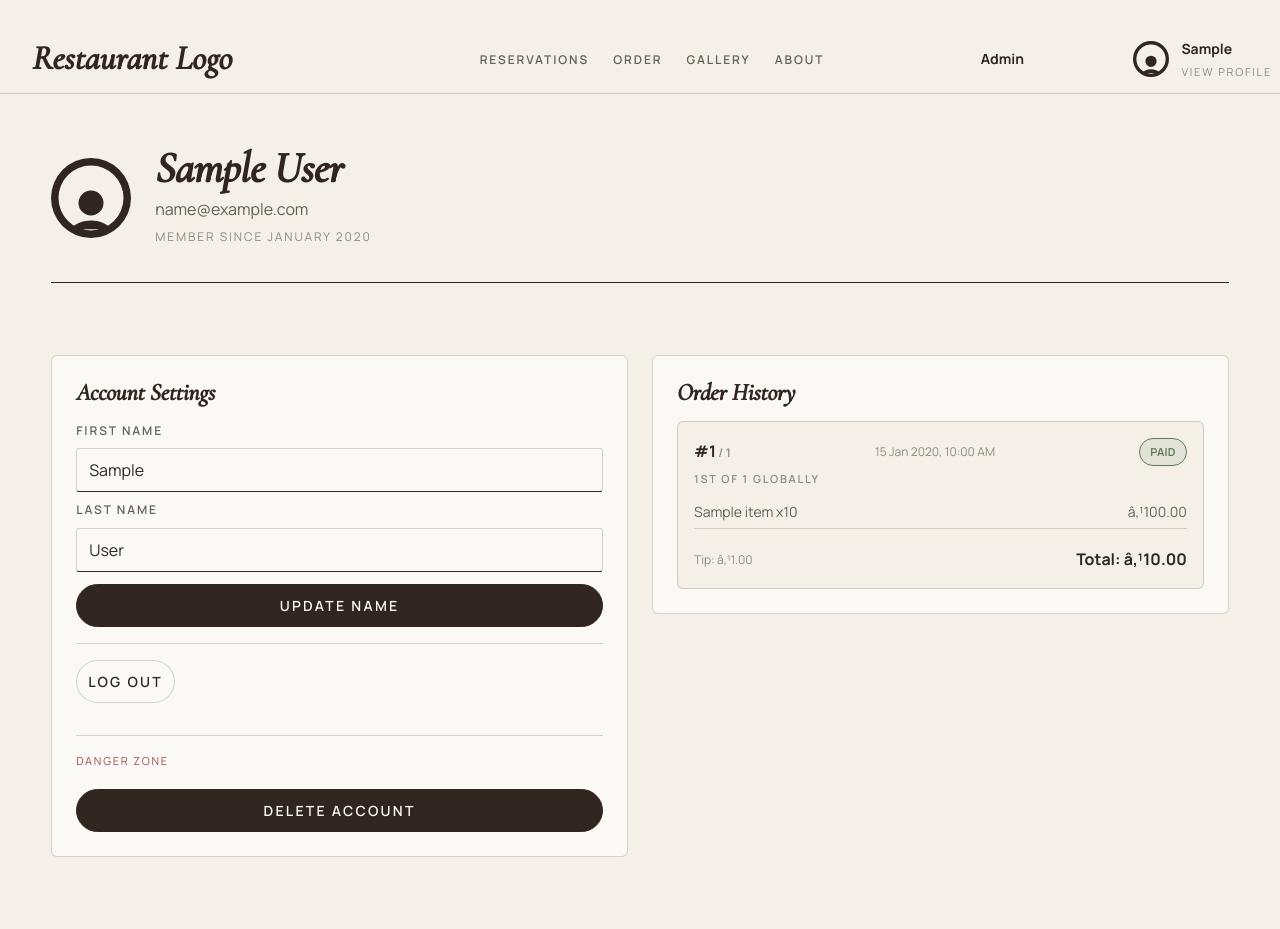
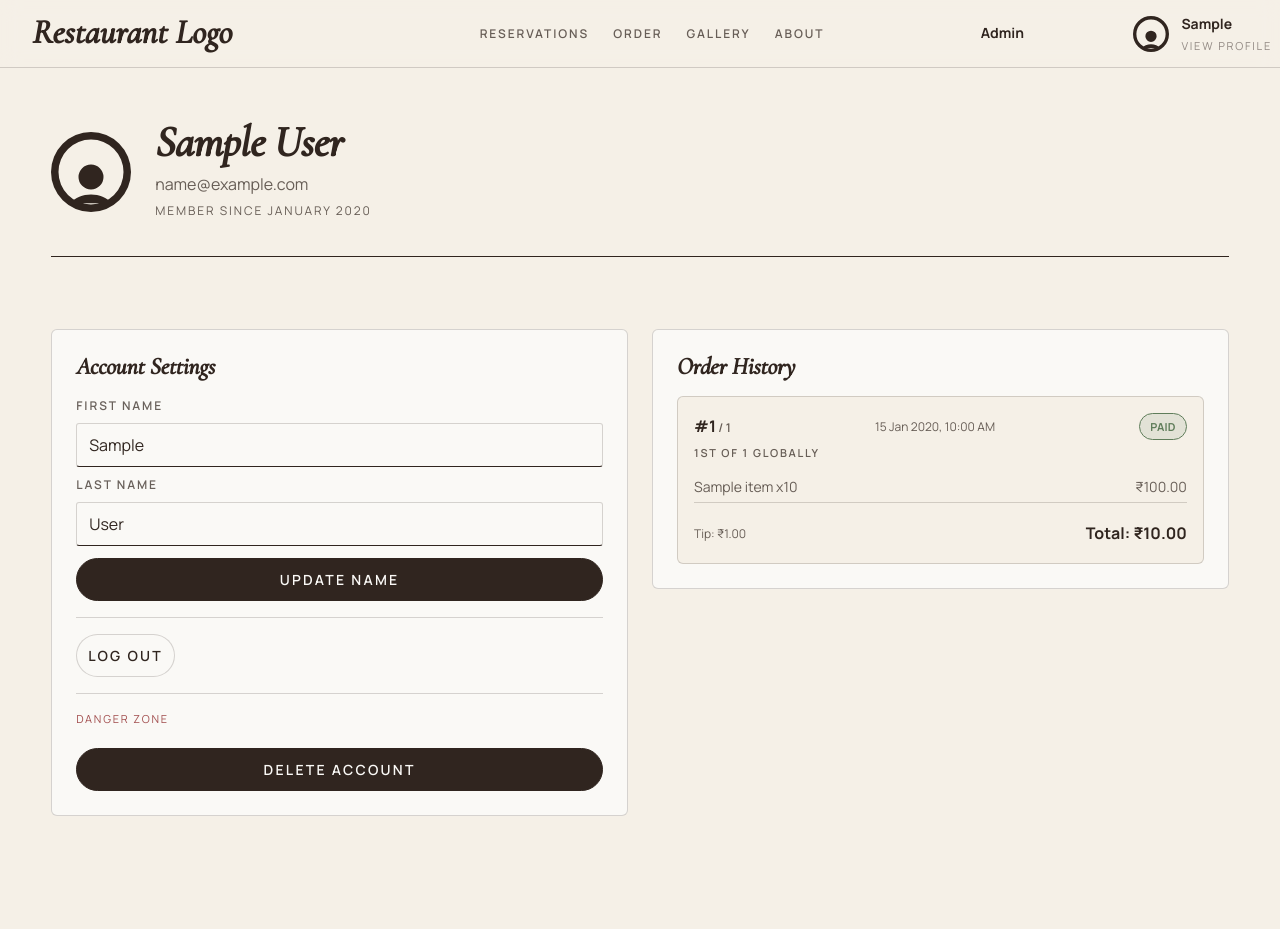
Before and after one commit to Kevin310811/Flask_restaurant_app, a Flask app: page /profile in a window 1280 px wide. After the commit the page ends 816 px from the top, so only its background shows below. Run offline with Flask 3, Linux system fonts and the light colour scheme; a user stored in the database is signed in; tables that the repository leaves empty hold one stand-in row (values such as "Sample post"); some libraries are stand-ins or nearby versions.

Commit message:
Finish public-flow pages: main landmarks, BOM fix, rupee glyphs, contrast
- Wrap login, register, profile, payment and rate-limited content in a
  <main> landmark, completing the landmark set across all public pages
- Strip UTF-8 BOM from base.html and profile.html; profile streamed two
  BOMs, which pushed the parser out of standards mode (dropped doctype,
  quirks rendering) and broke the doctype/meta-description audits
- Repair double-encoded rupee glyphs in profile order history
- Lift profile metadata text (member-since, order history metadata, void
  badge text) from the 50%-alpha faint token to the legible muted token

Verified: Lighthouse a11y/BP/SEO 1.0 with zero failures on home, order,
gallery, reservations, login, register, profile and payment; smoke suite
SMOKE OK; zero console errors; standards mode confirmed on all pages

```diff
--- a/app/static/CSS/profile.css
+++ b/app/static/CSS/profile.css
@@ -55,7 +55,7 @@
     font-size: var(--fs-xs);
     letter-spacing: var(--ls-caps);
     text-transform: uppercase;
-    color: var(--text-faint);
+    color: var(--text-muted);
     opacity: 1;
 }
 
@@ -274,7 +274,7 @@
 .order-id-total {
     font-size: var(--fs-xs);
     font-weight: var(--fw-semibold);
-    color: var(--text-faint);
+    color: var(--text-muted);
     opacity: 1;
 }
 
@@ -282,7 +282,7 @@
     font-family: var(--font-heading);
     font-size: var(--fs-2xs);
     font-weight: var(--fw-semibold);
-    color: var(--text-faint);
+    color: var(--text-muted);
     letter-spacing: var(--ls-caps);
     text-transform: uppercase;
     margin: -6px 0 0;
@@ -292,7 +292,7 @@
 .order-date {
     font-family: var(--font-heading);
     font-size: var(--fs-xs);
-    color: var(--text-faint);
+    color: var(--text-muted);
     opacity: 1;
 }
 
@@ -326,7 +326,7 @@
 
 .order-status.void {
     background-color: rgba(48, 37, 31, 0.05);
-    color: var(--text-faint);
+    color: var(--text-muted);
     border: 1px solid var(--text-faint);
 }
 
@@ -359,7 +359,7 @@
 .order-tip {
     font-family: var(--font-heading);
     font-size: var(--fs-xs);
-    color: var(--text-faint);
+    color: var(--text-muted);
     opacity: 1;
 }
 
--- a/app/templates/login.html
+++ b/app/templates/login.html
@@ -7,6 +7,7 @@
 {% endblock %}
 
 {% block content %}
+<main>
 <section class="auth-page">
     <div class="auth-box">
         <h1 class="auth-title">Welcome Back</h1>
@@ -39,5 +40,6 @@
         </p>
     </div>
 </section>
+</main>
 {% endblock %}
 {% block footer %}{% endblock %}
--- a/app/templates/payment.html
+++ b/app/templates/payment.html
@@ -7,7 +7,7 @@
 {% endblock %}
 
 {% block content %}
-
+<main>
     <section class="payment-page">
         <div class="payment-box">
 
@@ -68,6 +68,7 @@
 
         </div>
     </section>
+</main>
 
 {% endblock %}
 
--- a/app/templates/profile.html
+++ b/app/templates/profile.html
@@ -7,6 +7,7 @@
 {% endblock %}
 
 {% block content %}
+<main>
 <section class="profile-page">
 
     <!-- Profile Header -->
@@ -83,15 +84,15 @@
                         {% for item in order.items %}
                         <li>
                             <span>{{ item.title }} x{{ item.qty }}</span>
-                            <span>â‚¹{{ "%.2f"|format(item.price * item.qty) }}</span>
+                            <span>₹{{ "%.2f"|format(item.price * item.qty) }}</span>
                         </li>
                         {% endfor %}
                     </ul>
                     <div class="order-card-footer">
                         {% if order.tip > 0 %}
-                        <span class="order-tip">Tip: â‚¹{{ "%.2f"|format(order.tip) }}</span>
+                        <span class="order-tip">Tip: ₹{{ "%.2f"|format(order.tip) }}</span>
                         {% endif %}
-                        <span class="order-total">Total: â‚¹{{ "%.2f"|format(order.total) }}</span>
+                        <span class="order-total">Total: ₹{{ "%.2f"|format(order.total) }}</span>
                     </div>
                 </div>
                 {% endfor %}
@@ -103,5 +104,6 @@
     </div>
 
 </section>
+</main>
 {% endblock %}
 {% block footer %}{% endblock %}
--- a/app/templates/rate_limited.html
+++ b/app/templates/rate_limited.html
@@ -7,6 +7,7 @@
 {% endblock %}
 
 {% block content %}
+<main>
 <section class="auth-page">
     <div class="auth-box">
         <h1 class="auth-title">Slow down a little</h1>
@@ -14,4 +15,5 @@
         <p class="auth-switch"><a href="{{ url_for('main.index') }}">&larr; Back to home</a></p>
     </div>
 </section>
+</main>
 {% endblock %}
--- a/app/templates/register.html
+++ b/app/templates/register.html
@@ -7,6 +7,7 @@
 {% endblock %}
 
 {% block content %}
+<main>
 <section class="auth-page">
     <div class="auth-box">
         <h1 class="auth-title">Create Account</h1>
@@ -46,5 +47,6 @@
         </p>
     </div>
 </section>
+</main>
 {% endblock %}
 {% block footer %}{% endblock %}
```
Also changed, not shown: app/templates/base.html (line endings or trailing spaces).
